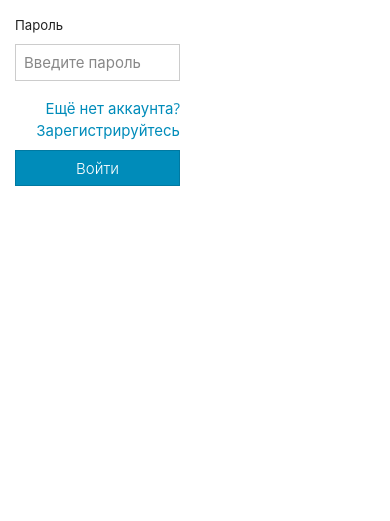
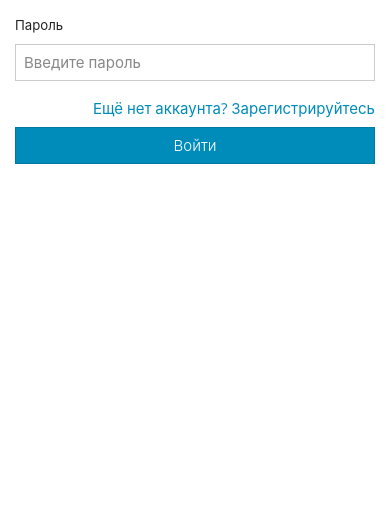
Before and after one commit to modesnero/sevsu-adverts, a plain HTML site: page auth.html in a window 390 px wide. Shown: the part 323-844 px from the top of the page. Drawn offline with nearby package versions, Linux system fonts and the light colour scheme.

Commit message:
fix adaptive in auth page

```diff
--- a/auth.html
+++ b/auth.html
@@ -14,7 +14,7 @@
   <body>
     <div class="container">
       <div class="row justify-content-md-center">
-        <div class="col-6" style="margin-top: 200px;">
+        <div class="col-md-12 col-lg-6 col-sm-12" style="margin-top: 200px;">
           <h1 class="text-center">Авторизация</h1>
           <form>
             <fieldset>
```
